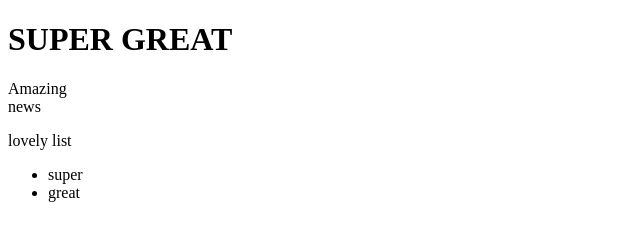
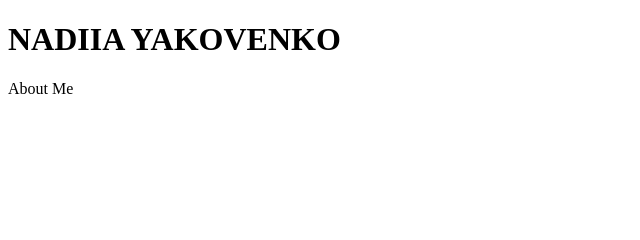
Before and after one commit to Nadijanashasta/Test, a plain HTML site: page index.html in a window 1280 px wide. Shown: the whole page, without its empty margins (0-640 px from the left). Drawn offline with Linux system fonts and the light colour scheme.

Commit message:
Changed the title: CV Nadiia Yakovenko

```diff
--- a/index.html
+++ b/index.html
@@ -3,15 +3,13 @@
 <head>
     <meta charset="UTF-8">
     <meta name="viewport" content="width=device-width, initial-scale=1.0">
-    <title>Wonderland</title>
+    <title>CV Nadiia Yakovenko</title>
 </head>
 <body>
-    <h1>SUPER GREAT</h1>
-    <p>Amazing<br/> news</p>
-    lovely list
-    <ul>
-        <li>super</li>
-        <li>great</li>
-    </ul>
+    <h1>NADIIA YAKOVENKO</h1>
+    <p>About Me<br />
+
+    </p>
+
 </body>
 </html>
```
